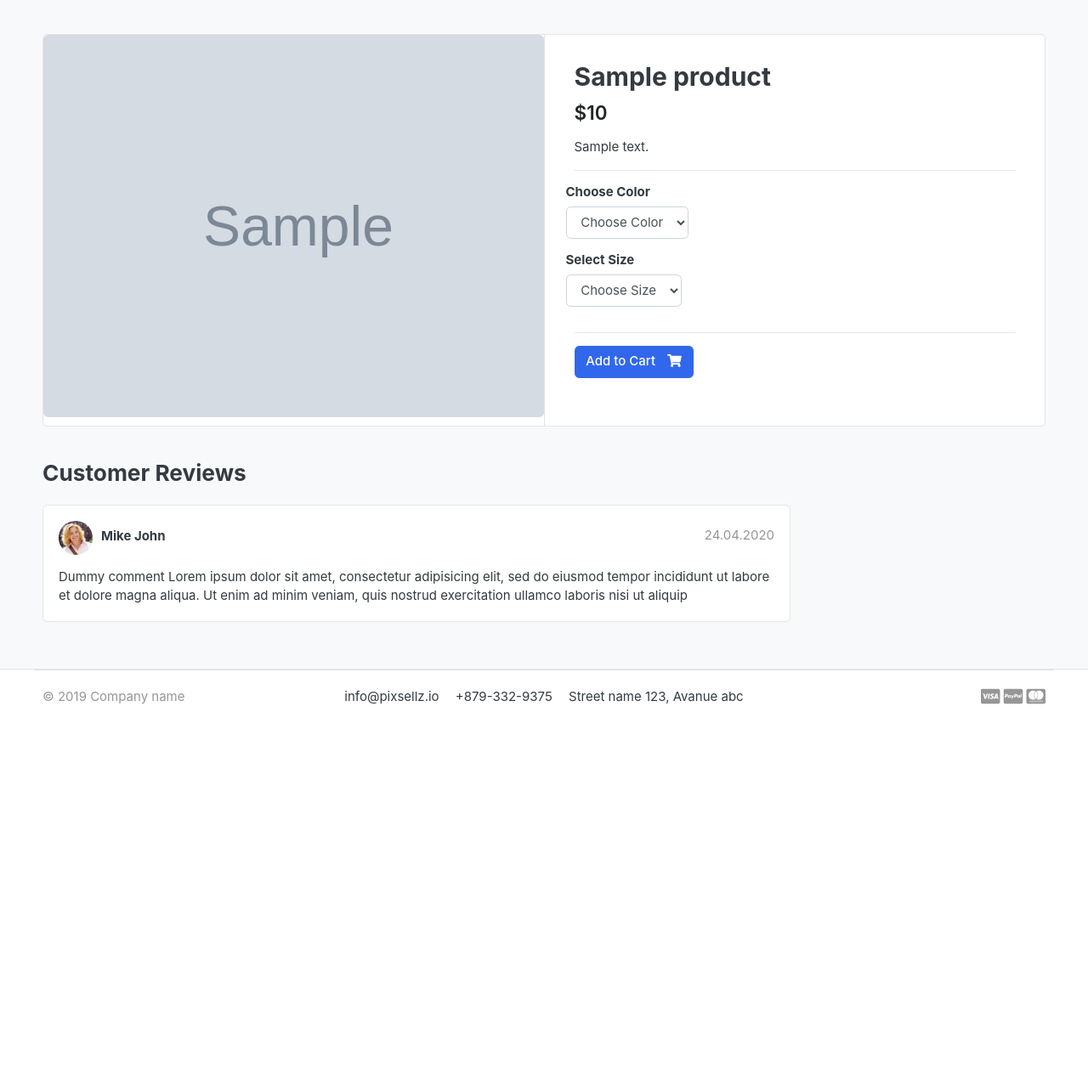
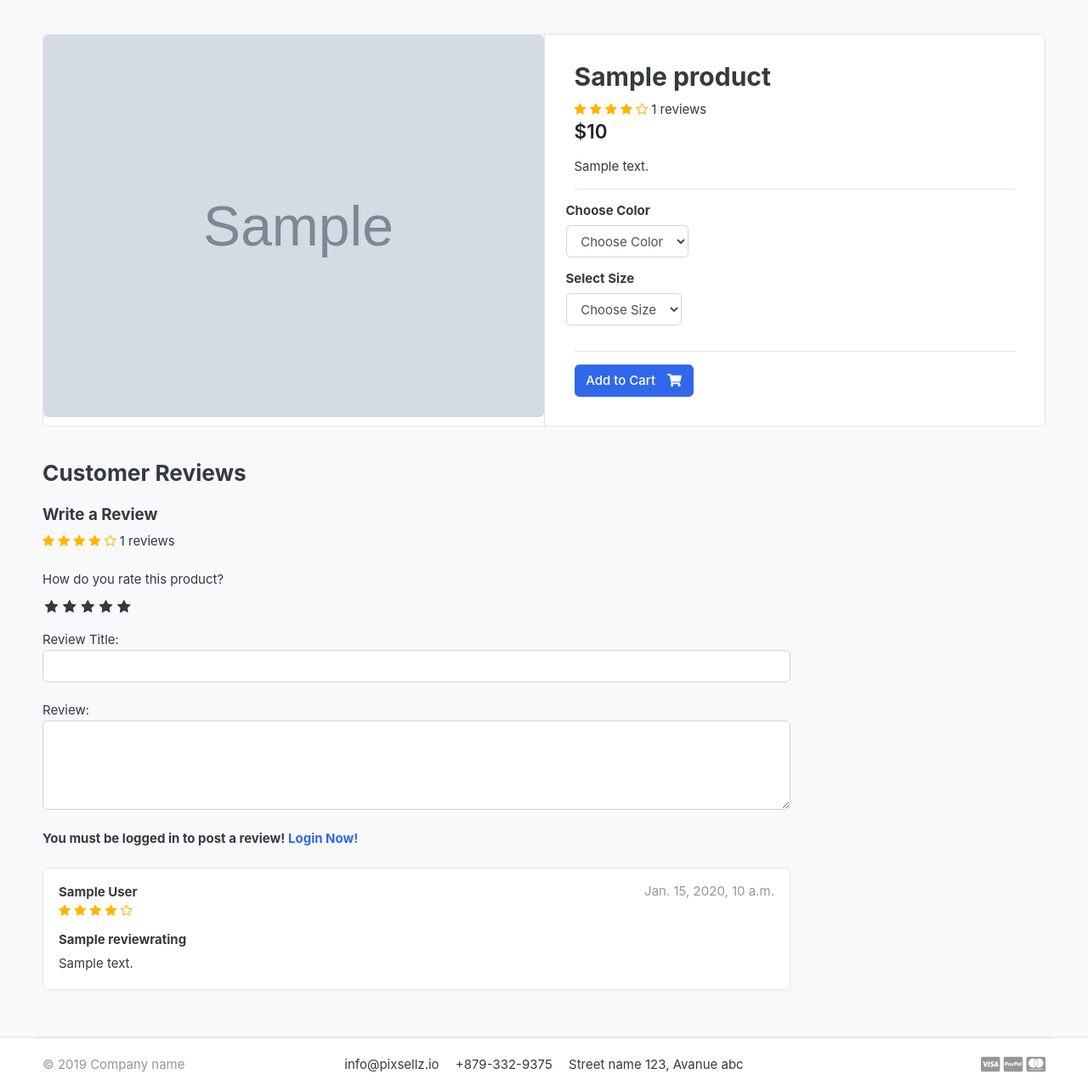
Before and after one commit to alaya-gill/E-commerce-Django, a Django app: a page that uses templates/base.html in a window 1280 px wide. Shown: the part 140-1424 px from the top of the page at 85% size. Before the commit the page ends 969 px from the top, so only its background shows below. Run offline with Django 3.2, Linux system fonts and the light colour scheme; tables that the repository leaves empty hold one stand-in row (values such as "Sample post"); grey boxes marked "Sample" are stand-in pictures; parts of the project's set-up code (start-up, migrations or seed data) failed here and were passed over; some libraries are stand-ins or nearby versions; some web fonts are replaced.

Commit message:
Implement Review Rating functionality

```diff
--- a/accounts/models.py
+++ b/accounts/models.py
@@ -59,6 +59,9 @@ class Account(AbstractBaseUser):
     def __str__(self):
         return self.email
 
+    def full_name(self):
+        return f'{self.first_name} {self.last_name}'
+
     def has_perm(self, perm, obj=None):
         return self.is_admin
 
--- /dev/null
+++ b/greatkart/static/css/custom.css
@@ -0,0 +1,61 @@
+/* Hide Radio button */
+.rate > input{
+    display: none;
+  }
+
+  .rate{
+    display: inline-block;;
+    border: 0;
+  }
+
+  .rate > label{
+    float: right;
+  }
+
+  /* Showing the stars */
+  .rate > label:before{
+    display: inline-block;
+    font-size: 1.1rem;
+    font-family: FontAwesome;
+    content: "\f005";
+    margin:0;
+    padding:0.3rem .2rem;
+    cursor: pointer;
+  }
+
+  /* Half star */
+  .rate .half:before{
+    content: "\f089";
+    position: absolute;
+    padding-right: 0;
+  }
+
+  /* Click and hover */
+  input:checked ~ label, label:hover ~ label{
+    color: #ffb503;
+  }
+
+  /* hover hightlight */
+  input:checked + label:hover, input:checked ~ label:hover,input:checked ~ label:hover ~ label,
+  label:hover ~ input:checked ~ label{
+    color: #cc9000;
+  }
+
+  .rating-star i{
+    color: #ffb503 !important;
+  }
+
+  ul.thumb{
+    margin:0 auto;
+    padding: 0;
+    float: left;
+  }
+  ul.thumb li{
+    list-style: none;
+    margin: 10px;
+  }
+  ul.thumb li img{
+    width: 80px;
+    height: 80px;
+    border: 1px solid grey;
+  }
--- a/store/admin.py
+++ b/store/admin.py
@@ -1,5 +1,5 @@
 from django.contrib import admin
-from .models import Product, Variation
+from .models import Product, Variation, ReviewRating
 # Register your models here.
 
 
@@ -16,3 +16,4 @@ class VariationAdmin(admin.ModelAdmin):
 
 admin.site.register(Product, ProductAdmin)
 admin.site.register(Variation, VariationAdmin)
+admin.site.register(ReviewRating)
--- a/store/urls.py
+++ b/store/urls.py
@@ -5,5 +5,6 @@ urlpatterns = [
     path('', views.store, name='store'),
     path('category/<slug:category_slug>/', views.store, name='products_by_category'),
     path('category/<slug:category_slug>/<slug:product_slug>', views.product_detail, name='product_detail'),
-    path('search/', views.search, name='search')
+    path('search/', views.search, name='search'),
+    path('submit_review/<int:product_id>', views.submit_review, name='submit_review')
 ]
--- a/store/views.py
+++ b/store/views.py
@@ -1,13 +1,14 @@
-from django.shortcuts import render, get_object_or_404
+from django.shortcuts import render, get_object_or_404, redirect
 from django.core.paginator import Paginator
-from django.http.response import HttpResponse
 from django.db.models import CharField, Q
-
+from django.contrib import messages
 
 from carts.models import CartItem
 from carts.views import cart_id
 from category.models import Category
-from store.models import Product
+from store.models import Product, ReviewRating
+from store.forms import ReviewForm
+from orders.models import OrderProduct
 
 # Create your views here.
 
@@ -46,17 +47,31 @@ def store(request, category_slug=None):
 
 
 def product_detail(request, category_slug, product_slug):
-    queryset = Product.objects.filter(
-        slug=product_slug, category__slug=category_slug)
-    if queryset.exists():
-        in_cart = CartItem.objects.filter(cart__cart_id=cart_id(
-            request), product=queryset.first()).exists()
-        context = {
-            'in_cart': in_cart,
-            'product': queryset.first(),
-        }
-        return render(request, 'store/product_detail.html', context=context)
-    return render(request, 'store/product_detail.html')
+    try:
+        single_product = Product.objects.get(category__slug=category_slug, slug=product_slug)
+        in_cart = CartItem.objects.filter(cart__cart_id=cart_id(request), product=single_product).exists()
+    except Exception as e:
+        raise e
+
+    if request.user.is_authenticated:
+        try:
+            orderproduct = OrderProduct.objects.filter(user=request.user, product_id=single_product.id).exists()
+        except OrderProduct.DoesNotExist:
+            orderproduct = None
+    else:
+        orderproduct = None
+
+    # Get the reviews
+    reviews = ReviewRating.objects.filter(product_id=single_product.id, status=True)
+
+
+    context = {
+        'product': single_product,
+        'in_cart'       : in_cart,
+        'orderproduct': orderproduct,
+        'reviews': reviews,
+    }
+    return render(request, 'store/product_detail.html', context)
 
 
 def search(request):
@@ -73,3 +88,27 @@ def search(request):
                     }
             return render(request, 'store/store.html', context)
     return render(request, 'store/store.html')
+
+
+def submit_review(request, product_id):
+    url = request.META.get('HTTP_REFERER')
+    if request.method == 'POST':
+        try:
+            reviews = ReviewRating.objects.get(user__id=request.user.id, product__id=product_id)
+            form = ReviewForm(request.POST, instance=reviews)
+            form.save()
+            messages.success(request, 'Thank you! Your review has been updated.')
+            return redirect(url)
+        except ReviewRating.DoesNotExist:
+            form = ReviewForm(request.POST)
+            if form.is_valid():
+                data = ReviewRating()
+                data.subject = form.cleaned_data['subject']
+                data.rating = form.cleaned_data['rating']
+                data.review = form.cleaned_data['review']
+                data.ip = request.META.get('REMOTE_ADDR')
+                data.product_id = product_id
+                data.user_id = request.user.id
+                data.save()
+                messages.success(request, 'Thank you! Your review has been submitted.')
+                return redirect(url)
--- a/templates/base.html
+++ b/templates/base.html
@@ -27,6 +27,8 @@
 
 <link href="{% static 'css/custom.css' %}" rel="stylesheet" type="text/css"/>
 <link rel="stylesheet" href="https://cdnjs.cloudflare.com/ajax/libs/font-awesome/4.7.0/css/font-awesome.min.css">
+
+<link href="{% static 'css/custom.css' %}" rel="stylesheet" type="text/css"/>
 
 <!-- custom javascript -->
 <script src="{% static 'js/script.js' %}" type="text/javascript"></script>
--- a/templates/store/product_detail.html
+++ b/templates/store/product_detail.html
@@ -19,6 +19,16 @@
           {% csrf_token %}
             <article class="content-body">
               <h2 class="title">{{product.product_name}}</h2>
+              <div class="rating-star">
+                <span>
+                  <i class="fa fa-star{% if product.averageReview < 0.5 %}-o{% elif product.averageReview >= 0.5 and product.averageReview < 1 %}-half-o {% endif %}" aria-hidden="true"></i>
+                  <i class="fa fa-star{% if product.averageReview < 1.5 %}-o{% elif product.averageReview >= 1.5 and product.averageReview < 2 %}-half-o {% endif %}" aria-hidden="true"></i>
+                  <i class="fa fa-star{% if product.averageReview < 2.5 %}-o{% elif product.averageReview >= 2.5 and product.averageReview < 3 %}-half-o {% endif %}" aria-hidden="true"></i>
+                  <i class="fa fa-star{% if product.averageReview < 3.5 %}-o{% elif product.averageReview >= 3.5 and product.averageReview < 4 %}-half-o {% endif %}" aria-hidden="true"></i>
+                  <i class="fa fa-star{% if product.averageReview < 4.5 %}-o{% elif product.averageReview >= 4.5 and product.averageReview < 5 %}-half-o {% endif %}" aria-hidden="true"></i>
+              <span>{{product.countReview}} reviews</span>
+                  </span>
+              </div>
 
               <div class="mb-3">
                 <var class="price h4">${{product.price}}</var>
@@ -87,27 +97,89 @@
         <header class="section-heading">
           <h3>Customer Reviews</h3>
         </header>
+        <form action="{% url 'submit_review' product.id %}" method="POST">
+          {% csrf_token %}
+          <h5> Write a Review </h5>
+          <div class="rating-star">
+            <span>
+              <i class="fa fa-star{% if product.averageReview < 0.5 %}-o{% elif product.averageReview >= 0.5 and product.averageReview < 1 %}-half-o {% endif %}" aria-hidden="true"></i>
+              <i class="fa fa-star{% if product.averageReview < 1.5 %}-o{% elif product.averageReview >= 1.5 and product.averageReview < 2 %}-half-o {% endif %}" aria-hidden="true"></i>
+              <i class="fa fa-star{% if product.averageReview < 2.5 %}-o{% elif product.averageReview >= 2.5 and product.averageReview < 3 %}-half-o {% endif %}" aria-hidden="true"></i>
+              <i class="fa fa-star{% if product.averageReview < 3.5 %}-o{% elif product.averageReview >= 3.5 and product.averageReview < 4 %}-half-o {% endif %}" aria-hidden="true"></i>
+              <i class="fa fa-star{% if product.averageReview < 4.5 %}-o{% elif product.averageReview >= 4.5 and product.averageReview < 5 %}-half-o {% endif %}" aria-hidden="true"></i>
+          <span>{{product.countReview}} reviews</span>
+              </span>
+          </div>
+          <br>
+          <div>
+            <label>How do you rate this product?</label>
+						<br>
+						<div class="rate">
+							<input type="radio" name="rating" id="rating10" value="5" required /><label for="rating10" title="5"></label>
+							<input type="radio" name="rating" id="rating9" value="4.5" required /><label for="rating9" title="4.5" class="half"></label>
+							<input type="radio" name="rating" id="rating8" value="4" required /><label for="rating8" title="4"></label>
+							<input type="radio" name="rating" id="rating7" value="3.5" required /><label for="rating7" title="3.5" class="half"></label>
+							<input type="radio" name="rating" id="rating6" value="3" required /><label for="rating6" title="3"></label>
+							<input type="radio" name="rating" id="rating5" value="2.5" required /><label for="rating5" title="2.5" class="half"></label>
+							<input type="radio" name="rating" id="rating4" value="2" required /><label for="rating4" title="2"></label>
+							<input type="radio" name="rating" id="rating3" value="1.5" required /><label for="rating3" title="1.5" class="half"></label>
+							<input type="radio" name="rating" id="rating2" value="1" required /><label for="rating2" title="1"></label>
+							<input type="radio" name="rating" id="rating1" value="0.5" required /><label for="rating1" title="0.5" class="half"></label>
+						</div>
+<br>
+						Review Title:
+						<input type="text" class="form-control" name="subject">
+						<br>
+						Review:
+						<textarea name="review" rows="4" class="form-control"></textarea>
+						<br>
+            {% if user.is_authenticated %}
+            {% if orderproduct %}
+            <input class="btn btn-primary" type="submit" value="Submit Review" required>
+            {% else %}
+            <strong> You must purchase this product to post a review!</strong>
+            {% endif %}
+            {% else %}
+            <strong> You must be logged in to post a review! <a href="{% url 'login' %}">Login Now!</a></strong>
+            {% endif %}
+          </div>
+          {% include "includes/alerts.html" %}
+        </form>
+
+        <br/>
+
+        {% for review in reviews %}
 
         <article class="box mb-3">
           <div class="icontext w-100">
-            <img
+            {% comment %} <img
               src="./images/avatars/avatar1.jpg"
-              class="img-xs icon rounded-circle" />
+              class="img-xs icon rounded-circle" /> {% endcomment %}
             <div class="text">
-              <span class="date text-muted float-md-right">24.04.2020 </span>
-              <h6 class="mb-1">Mike John</h6>
+              <span class="date text-muted float-md-right">{{review.updated_at}} </span>
+              <h6 class="mb-1">{{review.user.full_name}}</h6>
+              <div class="rating-star">
+                  <span>
+                    <i class="fa fa-star{% if review.rating == 0.5 %}-half-o{% elif review.rating < 1 %}-o {% endif %}" aria-hidden="true"></i>
+									<i class="fa fa-star{% if review.rating == 1.5 %}-half-o{% elif review.rating < 2 %}-o {% endif %}" aria-hidden="true"></i>
+									<i class="fa fa-star{% if review.rating == 2.5 %}-half-o{% elif review.rating < 3 %}-o {% endif %}" aria-hidden="true"></i>
+									<i class="fa fa-star{% if review.rating == 3.5 %}-half-o{% elif review.rating < 4 %}-o {% endif %}" aria-hidden="true"></i>
+									<i class="fa fa-star{% if review.rating == 4.5 %}-half-o{% elif review.rating < 5 %}-o {% endif %}" aria-hidden="true"></i>
+                  </span>
+              </div>
             </div>
           </div>
           <!-- icontext.// -->
           <div class="mt-3">
+            <h6>{{review.subject}}</h6>
             <p>
-              Dummy comment Lorem ipsum dolor sit amet, consectetur adipisicing
-              elit, sed do eiusmod tempor incididunt ut labore et dolore magna
-              aliqua. Ut enim ad minim veniam, quis nostrud exercitation ullamco
-              laboris nisi ut aliquip
+              {{ review.review }}
             </p>
           </div>
         </article>
+
+        {% endfor %}
+
       </div>
       <!-- col.// -->
     </div>
```
Also changed, not shown: static/css/custom.css (added, +22 -0 lines), store/forms.py (added, +8 -0 lines), store/models.py (+31 -1 lines), store/migrations/0003_reviewrating.py (added).
